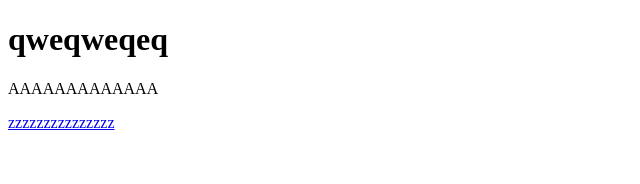
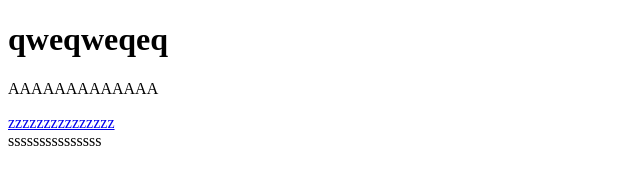
Before and after one commit to Kohanevich-sp/test, a plain HTML site: page index.html in a window 1280 px wide. Shown: the whole page, without its empty margins (0-640 px from the left). Drawn offline with Linux system fonts and the light colour scheme.

Commit message:
aaaaaaaaaaaaadddddd

```diff
--- a/index.html
+++ b/index.html
@@ -8,5 +8,6 @@
 	<h1>qweqweqeq</h1>
 	<p>AAAAAAAAAAAAA</p>
 	<a href="#">zzzzzzzzzzzzzzz</a>
+	<div class="qwe">sssssssssssssss</div>
 </body>
 </html>
```
